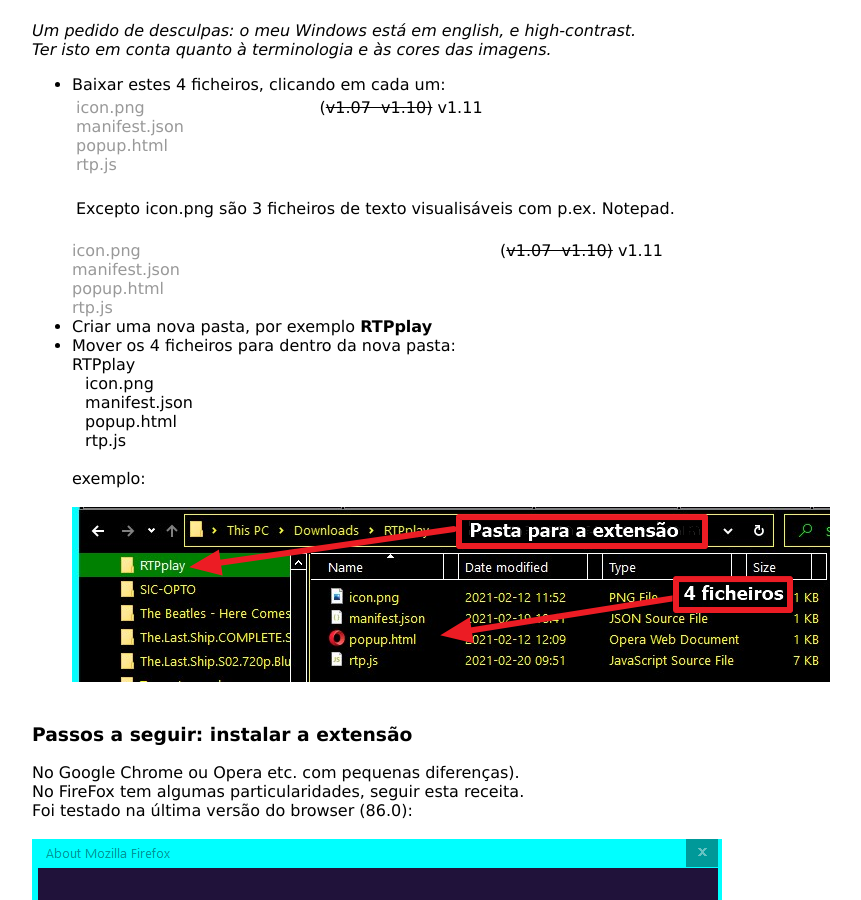
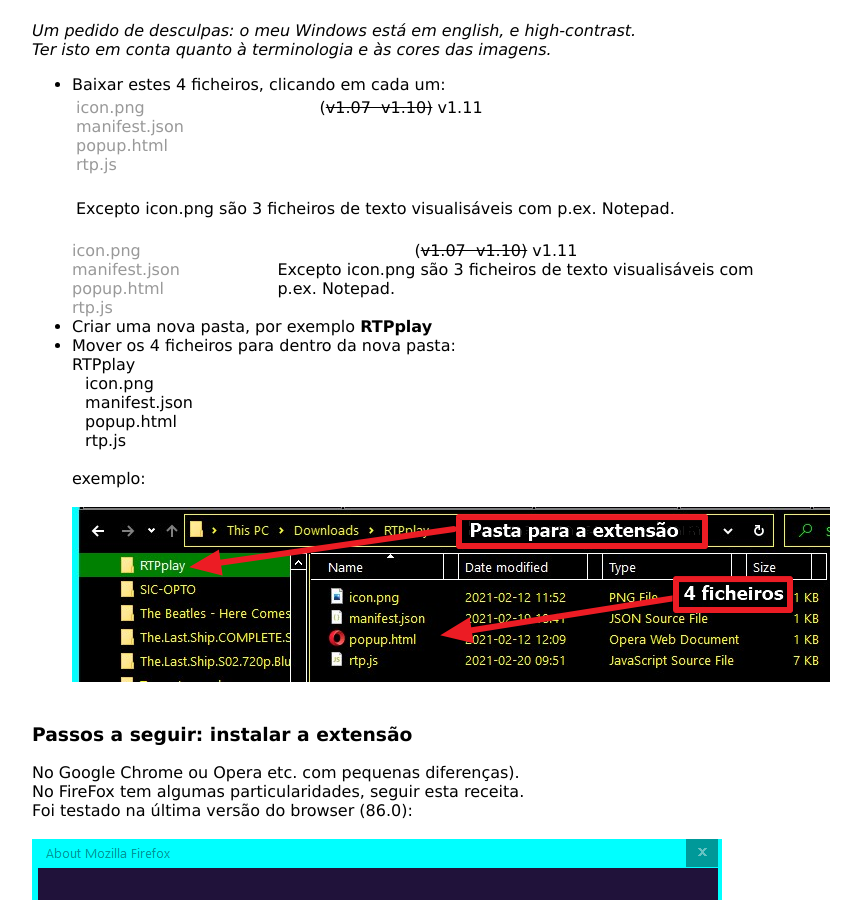
Before and after one commit to rtpplay/recursos.github.io, a Jekyll site: the page built from index_ff.html, in a window 1280 px wide and 900 px high, scrolled down 406 px. Shown: the whole window, without its empty margins (160-1021 px from the left). Built offline with Jekyll 4.4.1, drawn with Linux system fonts in a browser that asks for light colours.

Commit message:
Update index_ff.html

```diff
--- a/index_ff.html
+++ b/index_ff.html
@@ -55,12 +55,13 @@
 </tbody>
 </table>
 
- <div style="width:100%;">
+ <div style="width:80%;">
   <div style="width:30%; float:left; font-size: medium;"><a href="files/icon.png">icon.png</a> <br>
 	<a  href="files/manifest.json">manifest.json</a> <br>
 	<a  href="files/popup.html">popup.html</a> <br>
 	<a href="files/rtp.js">rtp.js</a> <br></div>
   <div style="width:50%; float:right;">(<s>v1.07 &nbsp;v1.10)</s>&nbsp;v1.11</div>
+	 <div><br>Excepto icon.png são 3 ficheiros de texto visualisáveis com p.ex. Notepad.<br></div>
 </div>
 <div style="clear: both;"></div>
 </div>
```
